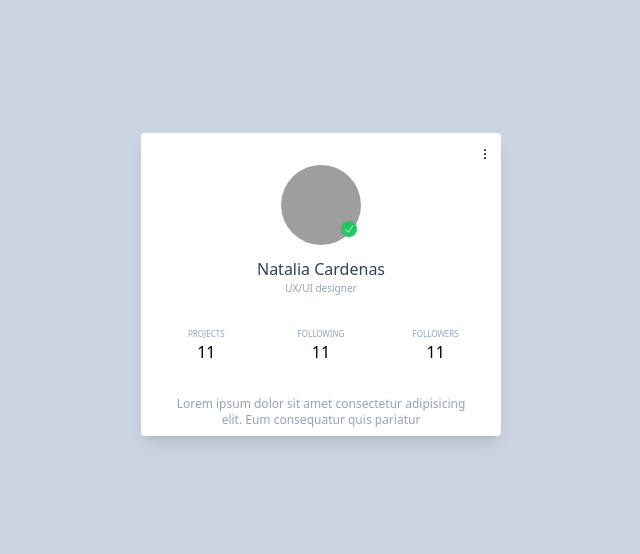
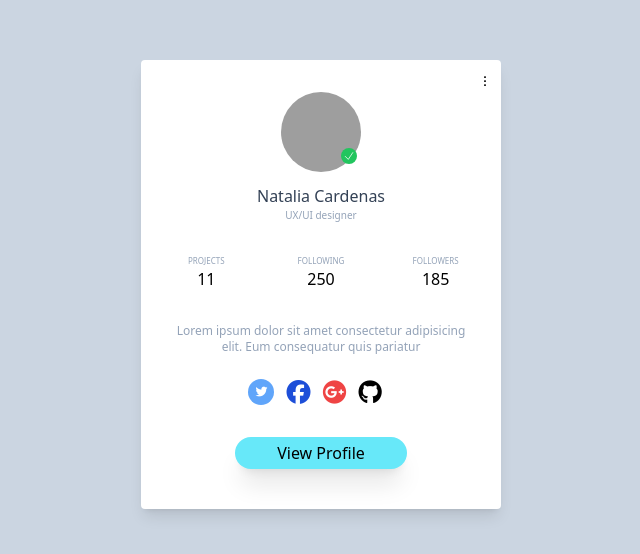
Before and after one commit to NataCj/ejercicioTailwind, a website: page src/index.html in a window 1280 px wide. Shown: the part 116-670 px from the top of the page, without its empty margins (319-959 px from the left). Drawn offline with nearby package versions, Linux system fonts and the light colour scheme; files that its build step writes are made by us from their sources; grey boxes are pictures that could not be loaded.

Commit message:
Tailwing profile 2.0

```diff
--- a/src/index.html
+++ b/src/index.html
@@ -46,7 +46,7 @@
                         Following
                     </h6>
                     <h2>
-                        11
+                        250
                     </h2>
                 </div>
                 <div class="w-1/3 text-center">
@@ -54,7 +54,7 @@
                         Followers
                     </h6>
                     <h2>
-                        11
+                        185
                     </h2>
                 </div>
             </div>
@@ -64,13 +64,23 @@
             </div>
 
         </div>
-        <div>
+        <div class="mt-6 flex  justify-center items-center ">
+            <i class="mr-3 bg-blue-400 rounded-full text-xs text-white  p-[7px] fa-brands fa-twitter"></i>
+            <i class="mr-3 text-2xl text-blue-700 fa-brands fa-facebook "></i>
+            <i class="mr-3 text-2xl text-red-500 fa-brands fa-google-plus"></i>
+            <i class="mr-3 text-2xl fa-brands fa-github"></i>
 
+        </div>
+
+        <div class="mt-8 mb-8 flex items-center justify-center m-auto">
+            <button class="shadow-xl bg-cyan-300 text-center rounded-2xl w-[50%] h-8  ">
+                View Profile
+            </button>
         </div>
 
 
 
     </div>
-
+    <script src="https://kit.fontawesome.com/e6e142baa8.js" crossorigin="anonymous"></script>
 </body>
 </html>
```
Also changed, not shown: package.json (+10 -2 lines).
